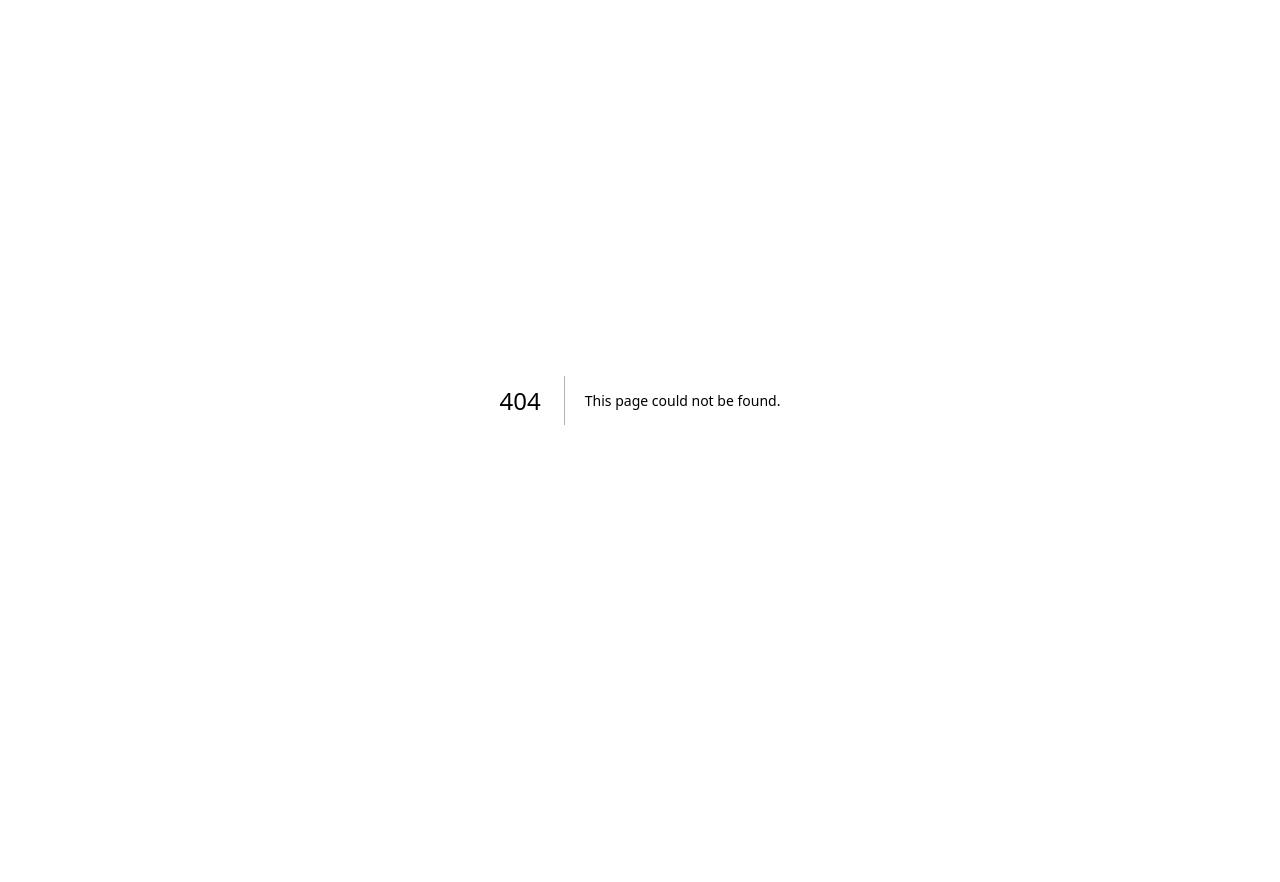
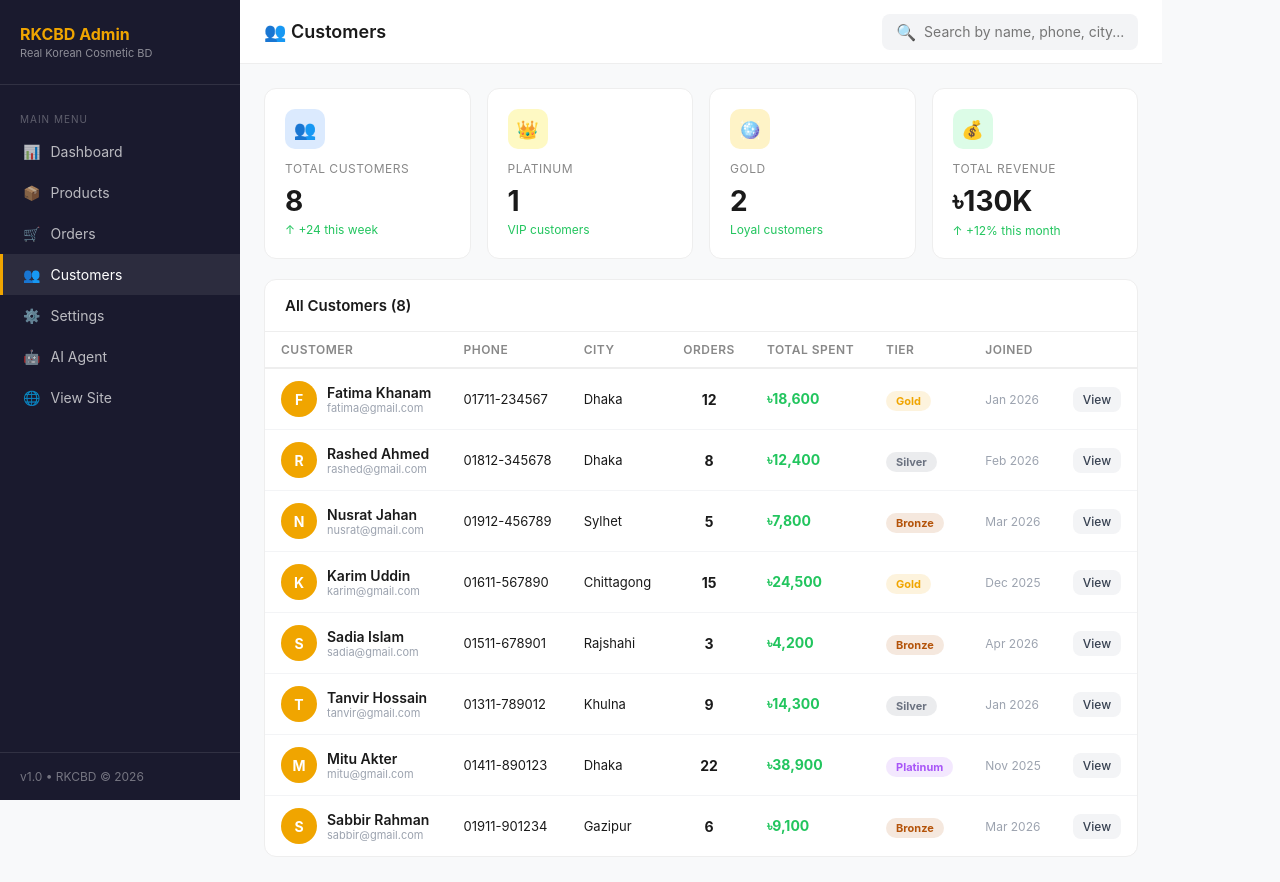
Before and after one commit to sajalbd89-beep/real-korean-cosmetic-bd, a Next.js app: page /admin/customers in a window 1280 px wide. Before the commit this address had no page. Shown: the top 882 px of the page. Before the commit the page ends 800 px from the top, so only its background shows below. Built offline with nearby package versions, Linux system fonts and the light colour scheme.

Commit message:
Add CustomersPage component with customer data

```diff
--- /dev/null
+++ b/app/admin/customers/page.jsx
@@ -0,0 +1,85 @@
+'use client';
+import { useState } from 'react';
+
+const customers = [
+  { id: 1, name: 'Fatima Khanam', phone: '01711-234567', email: 'fatima@gmail.com', city: 'Dhaka', orders: 12, spent: 18600, joined: 'Jan 2026', tier: 'Gold' },
+  { id: 2, name: 'Rashed Ahmed', phone: '01812-345678', email: 'rashed@gmail.com', city: 'Dhaka', orders: 8, spent: 12400, joined: 'Feb 2026', tier: 'Silver' },
+  { id: 3, name: 'Nusrat Jahan', phone: '01912-456789', email: 'nusrat@gmail.com', city: 'Sylhet', orders: 5, spent: 7800, joined: 'Mar 2026', tier: 'Bronze' },
+  { id: 4, name: 'Karim Uddin', phone: '01611-567890', email: 'karim@gmail.com', city: 'Chittagong', orders: 15, spent: 24500, joined: 'Dec 2025', tier: 'Gold' },
+  { id: 5, name: 'Sadia Islam', phone: '01511-678901', email: 'sadia@gmail.com', city: 'Rajshahi', orders: 3, spent: 4200, joined: 'Apr 2026', tier: 'Bronze' },
+  { id: 6, name: 'Tanvir Hossain', phone: '01311-789012', email: 'tanvir@gmail.com', city: 'Khulna', orders: 9, spent: 14300, joined: 'Jan 2026', tier: 'Silver' },
+  { id: 7, name: 'Mitu Akter', phone: '01411-890123', email: 'mitu@gmail.com', city: 'Dhaka', orders: 22, spent: 38900, joined: 'Nov 2025', tier: 'Platinum' },
+  { id: 8, name: 'Sabbir Rahman', phone: '01911-901234', email: 'sabbir@gmail.com', city: 'Gazipur', orders: 6, spent: 9100, joined: 'Mar 2026', tier: 'Bronze' },
+];
+
+const tierColors = { Platinum: '#a855f7', Gold: '#f0a500', Silver: '#6b7280', Bronze: '#b45309' };
+
+export default function CustomersPage() {
+  const [search, setSearch] = useState('');
+  const [selected, setSelected] = useState(null);
+  const filtered = customers.filter(c => c.name.toLowerCase().includes(search.toLowerCase()) || c.phone.includes(search) || c.city.toLowerCase().includes(search.toLowerCase()));
+  const totalRevenue = customers.reduce((a, c) => a + c.spent, 0);
+
+  return (
+    <div>
+      <div className="admin-topbar">
+        <h1>👥 Customers</h1>
+        <div className="topbar-actions">
+          <div className="search-box"><span>🔍</span><input placeholder="Search by name, phone, city..." value={search} onChange={e => setSearch(e.target.value)} /></div>
+        </div>
+      </div>
+      <div className="admin-content">
+        <div className="stat-grid" style={{ marginBottom: 20 }}>
+          <div className="stat-card"><div className="stat-icon" style={{background:'#dbeafe'}}>👥</div><div className="stat-label">Total Customers</div><div className="stat-value">{customers.length}</div><div className="stat-change">↑ +24 this week</div></div>
+          <div className="stat-card"><div className="stat-icon" style={{background:'#fef9c3'}}>👑</div><div className="stat-label">Platinum</div><div className="stat-value">{customers.filter(c=>c.tier==='Platinum').length}</div><div className="stat-change">VIP customers</div></div>
+          <div className="stat-card"><div className="stat-icon" style={{background:'#fef3c7'}}>🪩</div><div className="stat-label">Gold</div><div className="stat-value">{customers.filter(c=>c.tier==='Gold').length}</div><div className="stat-change">Loyal customers</div></div>
+          <div className="stat-card"><div className="stat-icon" style={{background:'#dcfce7'}}>💰</div><div className="stat-label">Total Revenue</div><div className="stat-value">৳{(totalRevenue/1000).toFixed(0)}K</div><div className="stat-change">↑ +12% this month</div></div>
+        </div>
+        <div style={{ display: 'grid', gridTemplateColumns: selected ? '1fr 320px' : '1fr', gap: 20 }}>
+          <div className="card">
+            <div className="card-header"><h3>All Customers ({filtered.length})</h3></div>
+            <table>
+              <thead><tr><th>Customer</th><th>Phone</th><th>City</th><th>Orders</th><th>Total Spent</th><th>Tier</th><th>Joined</th><th></th></tr></thead>
+              <tbody>
+                {filtered.map(c => (
+                  <tr key={c.id}>
+                    <td><div style={{ display: 'flex', alignItems: 'center', gap: 10 }}><div className="avatar">{c.name[0]}</div><div><div style={{ fontWeight: 600 }}>{c.name}</div><div style={{ fontSize: 11, color: '#9ca3af' }}>{c.email}</div></div></div></td>
+                    <td style={{ fontSize: 13 }}>{c.phone}</td>
+                    <td style={{ fontSize: 13 }}>{c.city}</td>
+                    <td style={{ fontWeight: 700, textAlign: 'center' }}>{c.orders}</td>
+                    <td style={{ fontWeight: 700, color: '#22c55e' }}>৳{c.spent.toLocaleString()}</td>
+                    <td><span style={{ background: tierColors[c.tier] + '22', color: tierColors[c.tier], padding: '3px 10px', borderRadius: 20, fontSize: 11, fontWeight: 700 }}>{c.tier}</span></td>
+                    <td style={{ fontSize: 12, color: '#9ca3af' }}>{c.joined}</td>
+                    <td><button className="btn btn-secondary btn-sm" onClick={() => setSelected(selected?.id === c.id ? null : c)}>View</button></td>
+                  </tr>
+                ))}
+              </tbody>
+            </table>
+          </div>
+          {selected && (
+            <div className="card" style={{ height: 'fit-content' }}>
+              <div className="card-header"><h3>Customer Profile</h3><button className="btn btn-secondary btn-sm" onClick={() => setSelected(null)}>Close</button></div>
+              <div className="card-body">
+                <div style={{ textAlign: 'center', marginBottom: 20 }}>
+                  <div style={{ width: 64, height: 64, borderRadius: '50%', background: '#f0a500', color: '#fff', display: 'flex', alignItems: 'center', justifyContent: 'center', fontSize: 28, fontWeight: 800, margin: '0 auto 12px' }}>{selected.name[0]}</div>
+                  <div style={{ fontWeight: 700, fontSize: 18 }}>{selected.name}</div>
+                  <div style={{ marginTop: 4 }}><span style={{ background: tierColors[selected.tier]+'22', color: tierColors[selected.tier], padding: '3px 12px', borderRadius: 20, fontSize: 12, fontWeight: 700 }}>🏆 {selected.tier} Member</span></div>
+                </div>
+                {[['Phone', selected.phone], ['Email', selected.email], ['City', selected.city], ['Joined', selected.joined], ['Total Orders', selected.orders], ['Total Spent', `৳${selected.spent.toLocaleString()}`]].map(([k,v]) => (
+                  <div key={k} style={{ display: 'flex', justifyContent: 'space-between', padding: '8px 0', borderBottom: '1px solid #f3f4f6', fontSize: 13 }}>
+                    <span style={{ color: '#888', fontWeight: 500 }}>{k}</span>
+                    <span style={{ fontWeight: 600 }}>{v}</span>
+                  </div>
+                ))}
+                <div style={{ marginTop: 16, display: 'flex', flexDirection: 'column', gap: 8 }}>
+                  <button className="btn btn-primary" style={{ width: '100%' }}>📞 Contact Customer</button>
+                  <button className="btn btn-secondary" style={{ width: '100%' }}>📦 View Orders</button>
+                </div>
+              </div>
+            </div>
+          )}
+        </div>
+      </div>
+    </div>
+  );
+}
```
